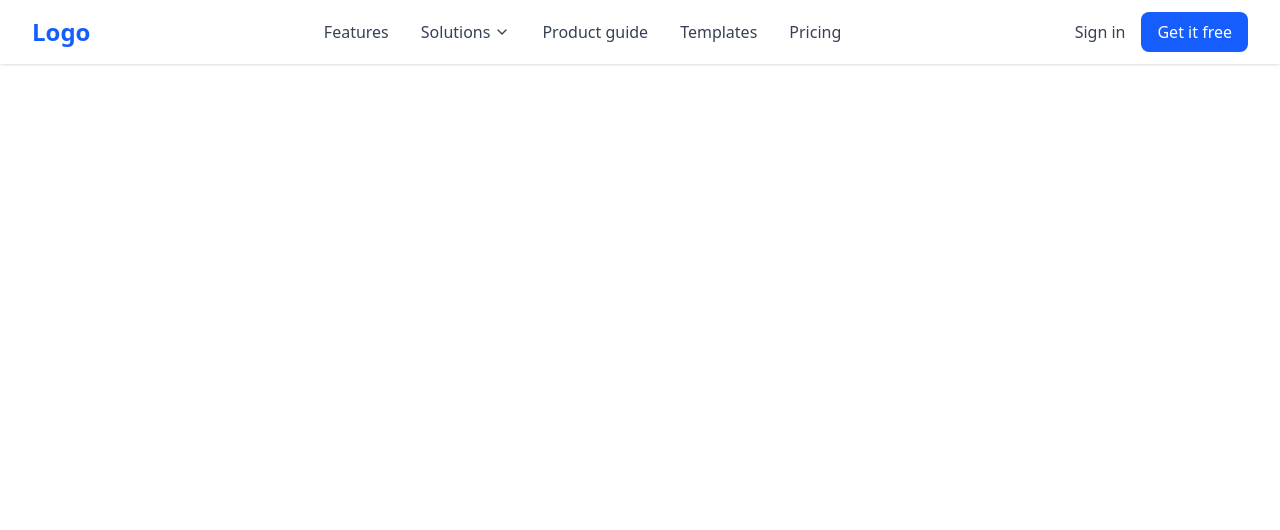
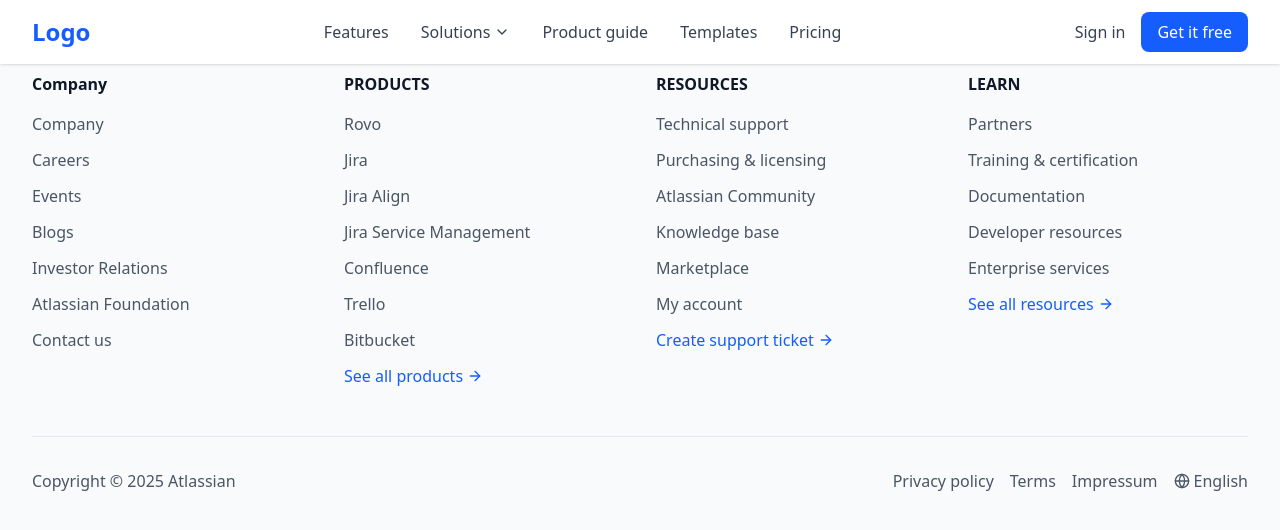
Before and after one commit to roshan1697/jiraclone, a Next.js app: page / in a window 1280 px wide. Shown: the top 530 px of the page. Built offline with nearby package versions, Linux system fonts and the light colour scheme.

Commit message:
added footer

```diff
--- a/app/page.tsx
+++ b/app/page.tsx
@@ -1,9 +1,11 @@
 import Navbar from '../component/Navbar'
+import Footer from '../component/Footer'
 export default function Home() {
   return (
     <div>
       <Navbar/>
       main page
+      <Footer/>
     </div>
   );
 }
--- /dev/null
+++ b/component/Footer/index.tsx
@@ -0,0 +1,105 @@
+import React from 'react'
+import { ArrowRight, Globe } from 'lucide-react';
+import Link from 'next/link';
+
+const Index = () => {
+    return (
+        <footer className="bg-gray-50 py-12 mt-auto">
+            <div className="max-w-7xl mx-auto px-4 sm:px-6 lg:px-8">
+                {/* Main Footer Content */}
+                <div className="grid grid-cols-1 md:grid-cols-2 lg:grid-cols-4 gap-8">
+                    {/* Company Section */}
+                    <div>
+                        <h3 className="font-bold text-gray-900 mb-4">Company</h3>
+                        <ul className="space-y-3">
+                            <li><Link href="/company" className="text-gray-600 hover:text-blue-600">Company</Link></li>
+                            <li><Link href="/careers" className="text-gray-600 hover:text-blue-600">Careers</Link></li>
+                            <li><Link href="/events" className="text-gray-600 hover:text-blue-600">Events</Link></li>
+                            <li><Link href="/blogs" className="text-gray-600 hover:text-blue-600">Blogs</Link></li>
+                            <li><Link href="/investor-relations" className="text-gray-600 hover:text-blue-600">Investor Relations</Link></li>
+                            <li><Link href="/foundation" className="text-gray-600 hover:text-blue-600">Atlassian Foundation</Link></li>
+                            <li><Link href="/contact" className="text-gray-600 hover:text-blue-600">Contact us</Link></li>
+                        </ul>
+                    </div>
+
+                    {/* Products Section */}
+                    <div>
+                        <h3 className="font-bold text-gray-900 mb-4">PRODUCTS</h3>
+                        <ul className="space-y-3">
+                            <li><Link href="/rovo" className="text-gray-600 hover:text-blue-600">Rovo</Link></li>
+                            <li><Link href="/jira" className="text-gray-600 hover:text-blue-600">Jira</Link></li>
+                            <li><Link href="/jira-align" className="text-gray-600 hover:text-blue-600">Jira Align</Link></li>
+                            <li><Link href="/jira-service-management" className="text-gray-600 hover:text-blue-600">Jira Service Management</Link></li>
+                            <li><Link href="/confluence" className="text-gray-600 hover:text-blue-600">Confluence</Link></li>
+                            <li><Link href="/trello" className="text-gray-600 hover:text-blue-600">Trello</Link></li>
+                            <li><Link href="/bitbucket" className="text-gray-600 hover:text-blue-600">Bitbucket</Link></li>
+                            <li>
+                                <Link href="/all-products" className="inline-flex items-center text-blue-600 hover:text-blue-700">
+                                    See all products
+                                    <ArrowRight className="ml-1 h-4 w-4" />
+                                </Link>
+                            </li>
+                        </ul>
+                    </div>
+
+                    {/* Resources Section */}
+                    <div>
+                        <h3 className="font-bold text-gray-900 mb-4">RESOURCES</h3>
+                        <ul className="space-y-3">
+                            <li><Link href="/technical-support" className="text-gray-600 hover:text-blue-600">Technical support</Link></li>
+                            <li><Link href="/purchasing" className="text-gray-600 hover:text-blue-600">Purchasing & licensing</Link></li>
+                            <li><Link href="/community" className="text-gray-600 hover:text-blue-600">Atlassian Community</Link></li>
+                            <li><Link href="/knowledge-base" className="text-gray-600 hover:text-blue-600">Knowledge base</Link></li>
+                            <li><Link href="/marketplace" className="text-gray-600 hover:text-blue-600">Marketplace</Link></li>
+                            <li><Link href="/account" className="text-gray-600 hover:text-blue-600">My account</Link></li>
+                            <li>
+                                <Link href="/create-support-ticket" className="inline-flex items-center text-blue-600 hover:text-blue-700">
+                                    Create support ticket
+                                    <ArrowRight className="ml-1 h-4 w-4" />
+                                </Link>
+                            </li>
+                        </ul>
+                    </div>
+
+                    {/* Learn Section */}
+                    <div>
+                        <h3 className="font-bold text-gray-900 mb-4">LEARN</h3>
+                        <ul className="space-y-3">
+                            <li><Link href="/partners" className="text-gray-600 hover:text-blue-600">Partners</Link></li>
+                            <li><Link href="/training" className="text-gray-600 hover:text-blue-600">Training & certification</Link></li>
+                            <li><Link href="/documentation" className="text-gray-600 hover:text-blue-600">Documentation</Link></li>
+                            <li><Link href="/developer" className="text-gray-600 hover:text-blue-600">Developer resources</Link></li>
+                            <li><Link href="/enterprise" className="text-gray-600 hover:text-blue-600">Enterprise services</Link></li>
+                            <li>
+                                <Link href="/resources" className="inline-flex items-center text-blue-600 hover:text-blue-700">
+                                    See all resources
+                                    <ArrowRight className="ml-1 h-4 w-4" />
+                                </Link>
+                            </li>
+                        </ul>
+                    </div>
+                </div>
+
+                {/* Bottom Footer */}
+                <div className="mt-12 pt-8 border-t border-gray-200">
+                    <div className="flex flex-col md:flex-row justify-between items-center space-y-4 md:space-y-0">
+                        <div className="text-gray-600">
+                            Copyright © 2025 Atlassian
+                        </div>
+                        <div className="flex flex-wrap items-center gap-4 text-gray-600">
+                            <Link href="/privacy" className="hover:text-blue-600">Privacy policy</Link>
+                            <Link href="/terms" className="hover:text-blue-600">Terms</Link>
+                            <Link href="/impressum" className="hover:text-blue-600">Impressum</Link>
+                            <button className="inline-flex items-center hover:text-blue-600">
+                                <Globe className="h-4 w-4 mr-1" />
+                                English
+                            </button>
+                        </div>
+                    </div>
+                </div>
+            </div>
+        </footer>
+    )
+}
+
+export default Index
```
